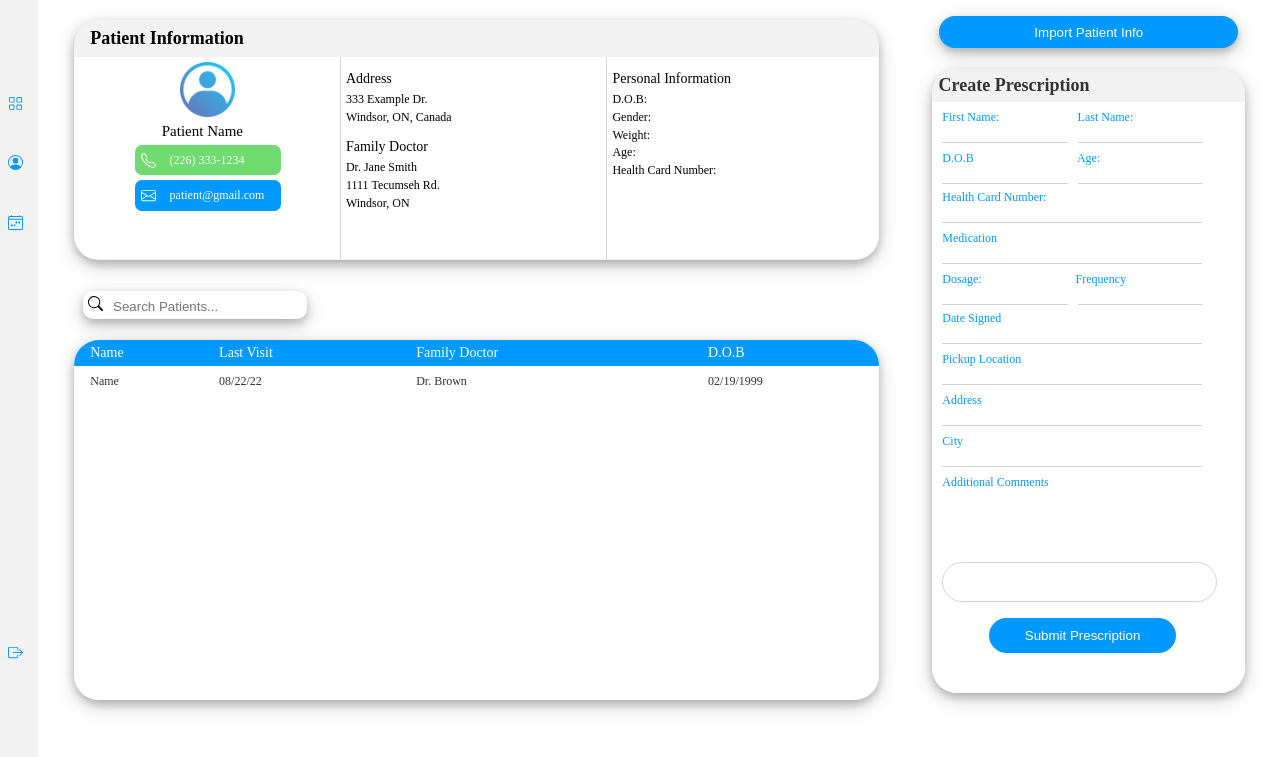
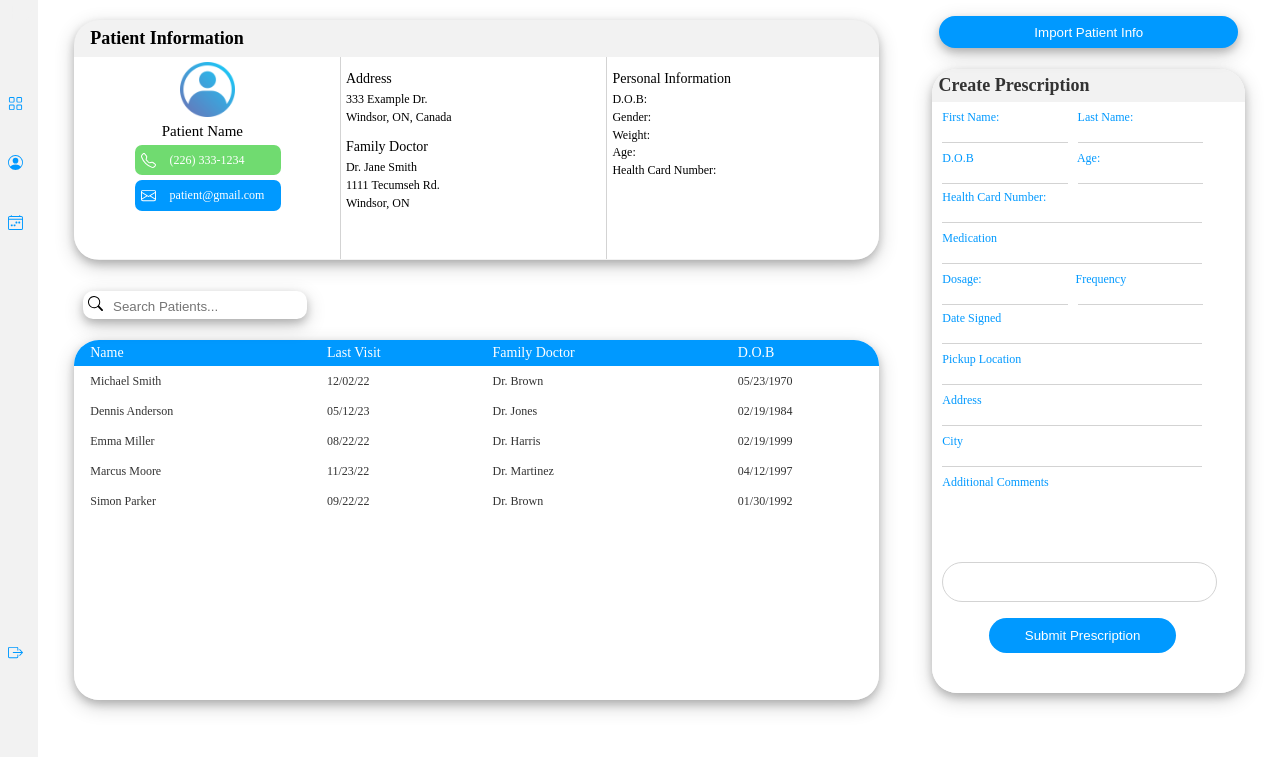
Before and after one commit to marinazjalic/comp3340-HMS-project, a Django app: page /patients/ in a window 1280 px wide. Shown: the part 75-832 px from the top of the page. Run offline with Django 4.2, Linux system fonts and the light colour scheme; some libraries are stand-ins or nearby versions.

Commit message:
Added functionality to patients page

```diff
--- a/hmsproject/templates/main/patients.html
+++ b/hmsproject/templates/main/patients.html
@@ -33,31 +33,27 @@
                     <p class = "info-text">Windsor, ON, Canada</p>
 
                     <p class = "info-heading">Family Doctor</p>
-                    <p class = "info-text">Dr. Jane Smith</p>
+                    <p class = "info-text" id = "patient-doctor">Dr. Jane Smith</p>
                     <p class = "info-text">1111 Tecumseh Rd.</p>
                     <p class = "info-text">Windsor, ON</p>
                 </div>
 
                 <div class = "right-info">
                     <p class = "info-heading">Personal Information </p>
-                    <p class = "info-text">D.O.B: </p>
+                    <p class = "info-text" id = "patient-dob">D.O.B: </p>
                     <p class = "info-text">Gender: </p>
                     <p class = "info-text">Weight: </p>
                     <p class = "info-text">Age: </p>
                     <p class = "info-text">Health Card Number: </p>
                 </div>
-
-
-
             </div>
-
         </div>
 
         <div class = "search-container">
             <div id = "search-bar">
                 <img id = "search-icon" src = "{% static 'img/bootstrap/search.svg' %}" alt="placeholder" width="10px" height="10px">
                 <input class = "search" type = "text" placeholder = "Search Patients...">
-        </div>
+            </div>
         </div>
 
 
@@ -71,11 +67,37 @@
                         <th>Family Doctor</th>
                         <th>D.O.B</th>
                     </tr>
+                    <tr class = "patient-info-row" id = "row1">
+                        <td id = "name-patient">Michael Smith</td>
+                        <td id = "last-visit">12/02/22</td>
+                        <td id = "patient-doc">Dr. Brown</td></tf>
+                        <td id = "patient-bday">05/23/1970</td>
+                    </tr>
+
                     <tr class = "patient-info-row">
-                        <td>Name</td>
-                        <td>08/22/22</td>
-                        <td>Dr. Brown</td></tf>
-                        <td>02/19/1999</td>
+                        <td id = "name-patient">Dennis Anderson</td>
+                        <td id = "last-visit">05/12/23</td>
+                        <td id = "patient-doc">Dr. Jones</td></tf>
+                        <td id = "patient-bday">02/19/1984</td>
+                    </tr>
+
+                    <tr class = "patient-info-row">
+                        <td id = "name-patient">Emma Miller</td>
+                        <td id = "last-visit">08/22/22</td>
+                        <td id = "patient-doc">Dr. Harris</td></tf>
+                        <td id = "patient-bday">02/19/1999</td>
+                    </tr>
+                    <tr class = "patient-info-row">
+                        <td id = "name-patient">Marcus Moore </td>
+                        <td id = "last-visit">11/23/22</td>
+                        <td id = "patient-doc">Dr. Martinez</td></tf>
+                        <td id = "patient-bday">04/12/1997</td>
+                    </tr>
+                    <tr class = "patient-info-row">
+                        <td id = "name-patient">Simon Parker </td>
+                        <td id = "last-visit">09/22/22</td>
+                        <td id = "patient-doc">Dr. Brown</td></tf>
+                        <td id = "patient-bday">01/30/1992</td>
                     </tr>
                 </table>
             </div>
@@ -108,7 +130,7 @@
                         </div>
                         <div class = "one-line">
                             <input type = "text" id = "fname" name = "fname">
-                            <input type = "text" id = "lname" name = "lname">
+                            <input class = "lastName" type = "text" id = "lname" name = "lname">
                         </div>
                         <div class = "one-line">
                             <label for = "bday">D.O.B </label>
@@ -159,15 +181,7 @@
                 </form>
             </div>
         </div>
-
-
     </div>
-
-
-
-
-
-
 </div>
 
 
```
Also changed, not shown: hmsproject/static/js/main.js (+67 -0 lines).
